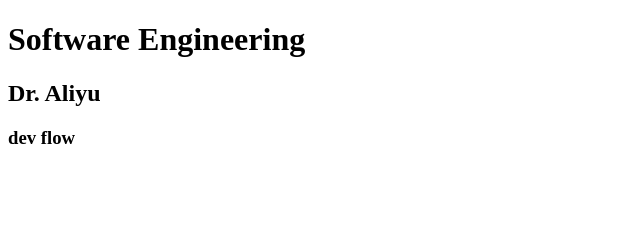
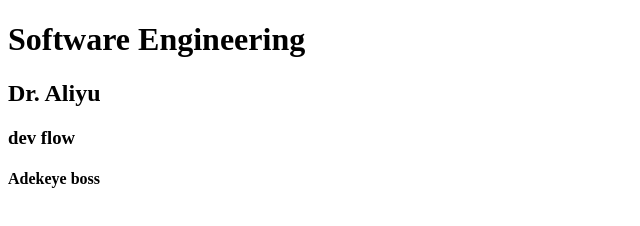
Before and after one commit to AdekeyeAdeniyi/ift221, a plain HTML site: page index.html in a window 1280 px wide. Shown: the whole page, without its empty margins (0-640 px from the left). Drawn offline with Linux system fonts and the light colour scheme.

Commit message:
added my boss

```diff
--- a/index.html
+++ b/index.html
@@ -9,5 +9,6 @@
     <h1>Software Engineering</h1>
     <h2>Dr. Aliyu</h2>
     <h3>dev flow</h3>
+    <h4>Adekeye boss</h4>
   </body>
 </html>
```
